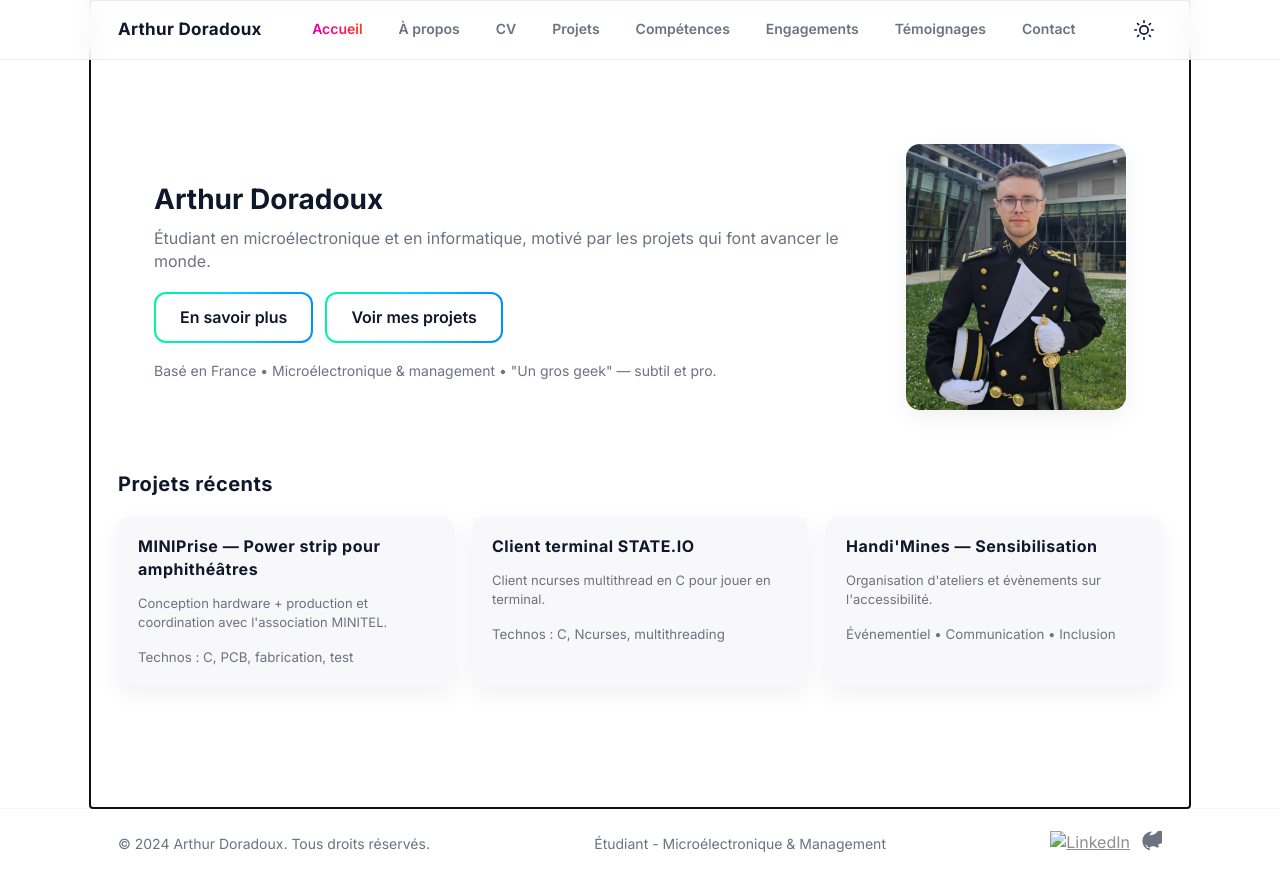
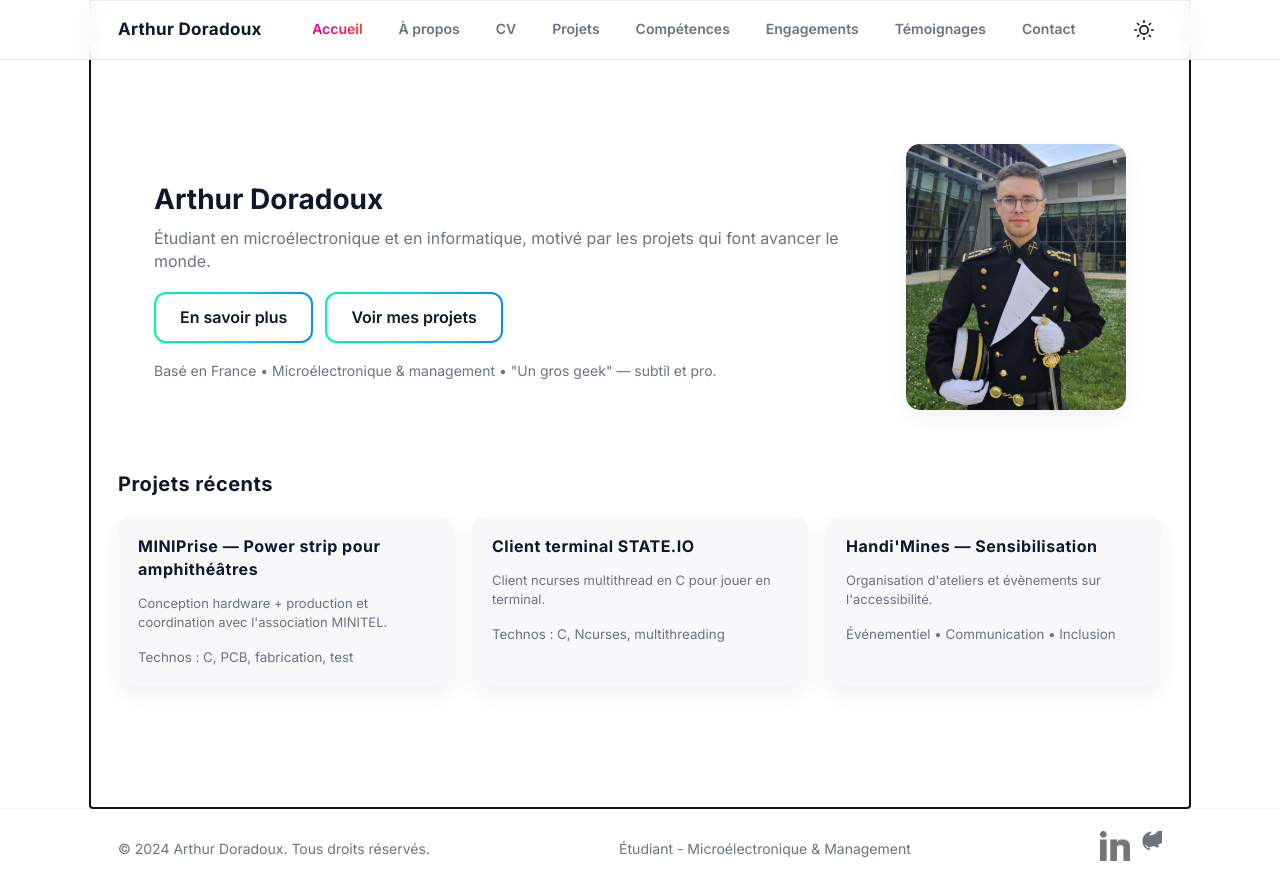
Before and after one commit to mywebsiteisshit/mywebsiteisshit.github.io, a plain HTML site: page index.html in a window 1280 px wide. Drawn offline with Linux system fonts and the light colour scheme.

Commit message:
Update index.html

```diff
--- a/index.html
+++ b/index.html
@@ -51,7 +51,7 @@
 
       <div class="socials">
         <a href="https://linkedin.com/in/arthur-doradoux/" aria-label="LinkedIn" class="social">
-            <img src="logo/linkeidn.png"  alt="LinkedIn" width="30" height="30" class="socials-icon">
+            <img src="logo/linkedin.png"  alt="LinkedIn" width="30" height="30" class="socials-icon">
         </a>
         <a href="#" aria-label="GitHub" class="social"><svg viewBox="0 0 24 24"><path d="M12 .5C5.6.5.5 5.6.5 12.1c0 5.1 3.3 9.4 7.9 10.9.6.1.8-.3.8-.6v-2.1c-3.2.7-3.9-1.5-3.9-1.5-.5-1.2-1.2-1.6-1.2-1.6-1-.7.1-.7.1-.7 1.1.1 1.7 1.1 1.7 1.1 1 .1.8 1.6 1.6 2.2 0 0 1.6.1 3.2-.9 0 0 .9-.7 2.8-.7 1.9 0 2.8.7 2.8.7 1.6 1 3.2.9 3.2.9.8-.6.6-2 .6-2-.3-1.1-.9-1.4-1.6-1.8 4-.4 8.2-2 8.2-9 0-2-.7-3.6-1.7-4.9.1-.4.7-2.3-.2-4.9 0 0-1.2-.4-4 .9C15 5 13.5 4.7 12 4.7c-1.5 0-3 .3-4.4.9-2.8-1.3-4-.9-4-.9-.9 2.6-.3 4.5-.2 4.9-1.1 1.3-1.7 2.9-1.7 4.9z"/></svg></a>
       </div>
```
